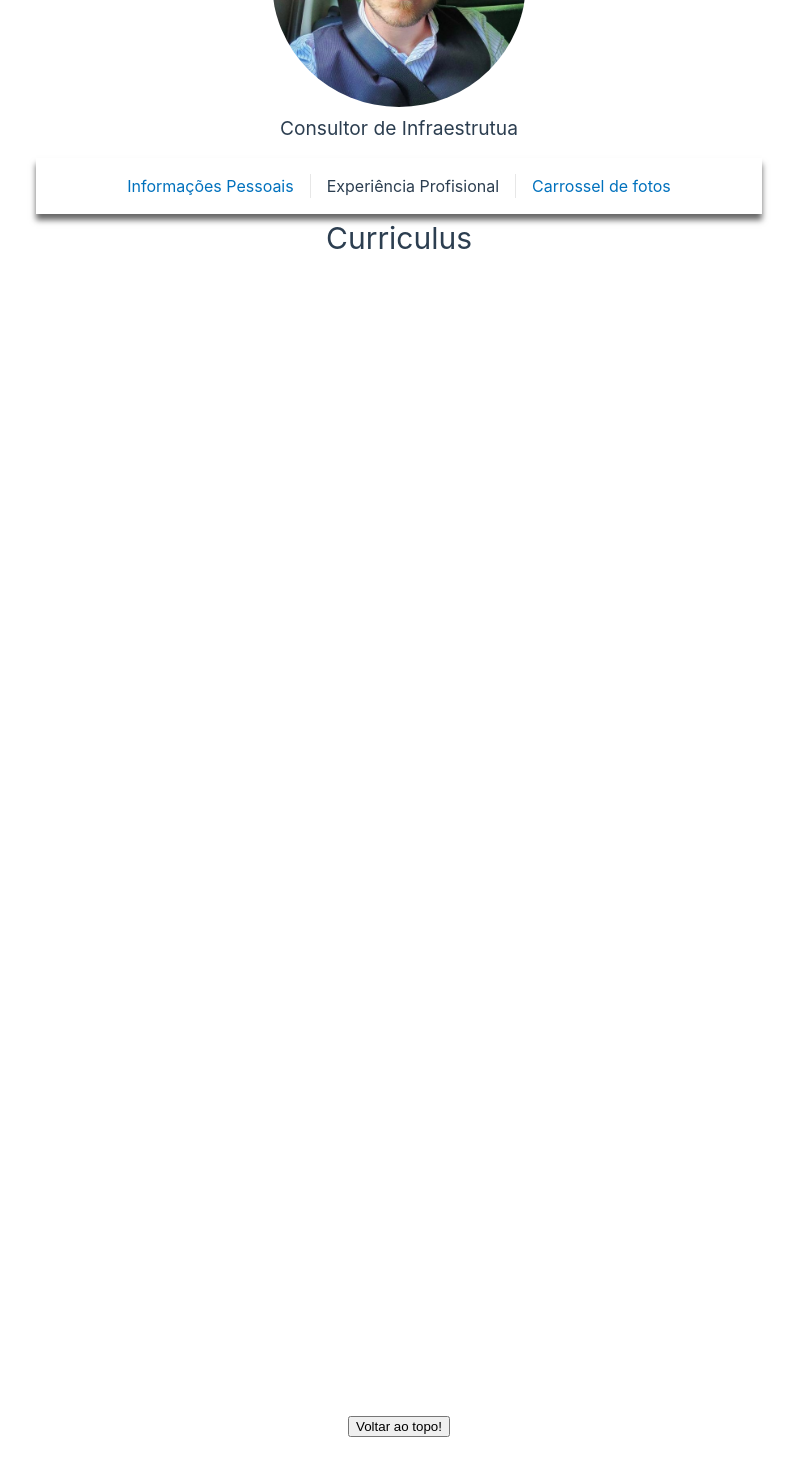
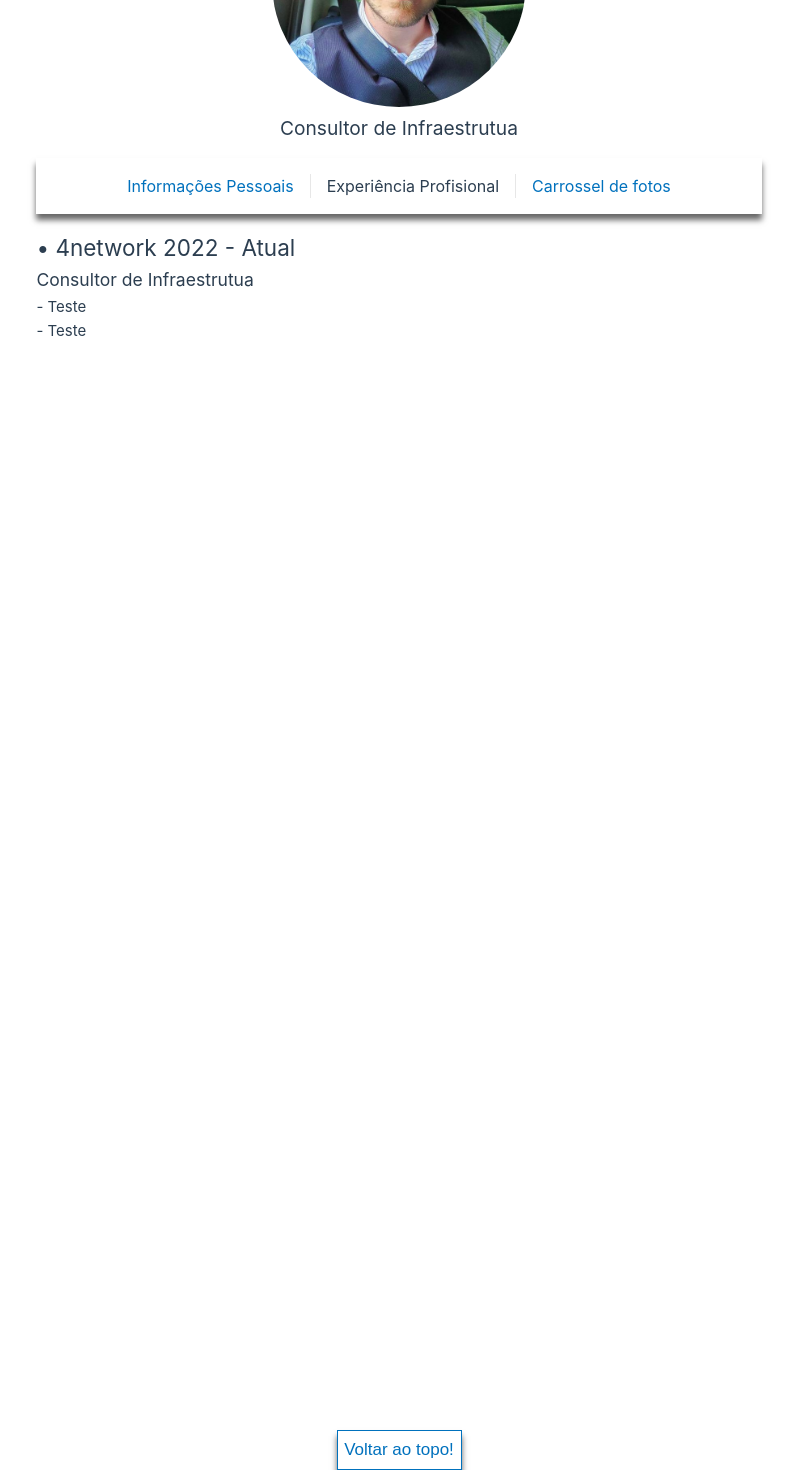
Before and after one commit to reinnerh/firstvue, a Vue app: page /about in a window 1280 px wide. Shown: the part 234-1704 px from the top of the page, without its empty margins (241-1038 px from the left). Before the commit the page ends 1672 px from the top, so only its background shows below. Built offline with nearby package versions, Linux system fonts and the light colour scheme.

Commit message:
third_commit

```diff
--- a/index.html
+++ b/index.html
@@ -12,4 +12,16 @@
 
   </body>
 
+  <template>
+    <div>
+      <transition-group name="fade" tag="div">
+        <div v-for="i in [currentIndex]" :key="i">
+          <img :src="currentImg" />
+        </div>
+      </transition-group>
+      <a class="prev" @click="prev" href="#">&#10094; Previous</a>
+      <a class="next" @click="next" href="#">&#10095; Next</a>
+    </div>
+  </template>
+
 </html>
--- a/src/App.vue
+++ b/src/App.vue
@@ -33,6 +33,7 @@ import Rodape from './components/Rodape.vue';
 header {
   line-height: 1.5;
   max-height: 100vh;
+  text-align: center;
 }
 
 #fotoperfil {
@@ -69,10 +70,17 @@ nav a:first-of-type {
     box-shadow: 0 6px 6px rgba(0, 0, 0, 0.6);
     padding: 1rem 0;
     margin-top: 1rem;
+    margin-bottom: 1rem;
   }
 }
 
 main {
   min-height: 150vh;
+
 }
+
+footer {
+  text-align: center;
+}
+
 </style>
--- a/src/assets/main.css
+++ b/src/assets/main.css
@@ -7,6 +7,7 @@
 
   font-weight: normal;
 }
+
 
 a,
 .green {
@@ -31,6 +32,6 @@ a,
    /*  display: grid; */
     grid-template-columns: 1fr 1fr;
     padding: 0 2rem;
-    text-align: center;
+    text-align: left;
   }
 }
--- a/src/components/HelloWorld.vue
+++ b/src/components/HelloWorld.vue
@@ -25,6 +25,7 @@ defineProps({
 img {
   border-radius: 50%;
   height: 250px;
+  text-shadow: 5px;
 }
 
 h1 {
@@ -36,16 +37,4 @@ h1 {
 h3 {
   font-size: 1.2rem;
 }
-
-.greetings h1,
-.greetings h3 {
-  text-align: center;
-}
-
-@media (min-width: 1024px) {
-  .greetings h1,
-  .greetings h3 {
-    text-align: center;
-  }
-}
 </style>
--- a/src/components/Rodape.vue
+++ b/src/components/Rodape.vue
@@ -6,27 +6,36 @@ export default {
     }
   }
 }
+
 </script>
 <template>
 
-    <footer>
-        <div class="back-to-top">
+        <div class='back-to-top'>
             <button @click="backtotop()">Voltar ao topo!</button>
         </div>
-    </footer>
+
+
 
 </template>
 
 <style scoped>
 
-/* .back-to-top {
-        cursor: pointer;
-        border: 1px solid #3498db;
-        background-color: transparent;
-        height: 50px;
-        width: 140px;
-        font-size: large;
-        color: #3498db;
-        box-shadow: 0 6px 6px rgba(0, 0, 0, 0.6);
-} */
+template {
+  justify-content: center;
+}
+
+.back-to-top button {
+  cursor: pointer;
+  border: 1px solid rgb(0, 113, 189);
+  background-color: transparent;
+  height: 40px;
+  width: 125px;
+  color: rgb(0, 113, 189);
+  font-size: 17px;
+  box-shadow: 0 6px 6px rgba(0, 0, 0, 0.6);
+}
+
+
+
+
 </style>
--- a/src/router/index.js
+++ b/src/router/index.js
@@ -14,10 +14,6 @@ const router = createRouter({
       name: 'about',
       component: () => import('../views/AboutView.vue')
     },
-    {
-      path: '/carrossel',
-      name: 'carrossel'
-    }
   ]
 })
 
--- a/src/views/AboutView.vue
+++ b/src/views/AboutView.vue
@@ -1,19 +1,15 @@
 <template>
-    <h1>Curriculus</h1>
+  <h2>• 4network 2022 - Atual</h2>
+      <h3>Consultor de Infraestrutua</h3>
+          <h4>   - Teste</h4>
+
+          <h4>   - Teste</h4>
 </template>
 
 <style>
 
-main {
-  min-height: 150vh;
-  text-align: center;
+.h2 {
+  color: rgb(0, 113, 189);
 }
 
-@media (min-width: 1024px) {
-  .about {
-    min-height: 100vh;
-    display: flex;
-    align-items: center;
-  }
-}
 </style>
--- a/src/views/HomeView.vue
+++ b/src/views/HomeView.vue
@@ -1 +1,10 @@
-<template>teste</template>
+<template>
+    <h2>Leonardo Reinner Hübsch</h2>
+        <h3>24 anos</h3>
+            <h4>   - Teste</h4>
+
+</template>
+
+<style>
+
+</style>
```
Also changed, not shown: src/components/carrossel.vue (added, +36 -0 lines), src/views/CarrosselView.vue (added, +9 -0 lines), src/views/Carrossel.vue (deleted).
